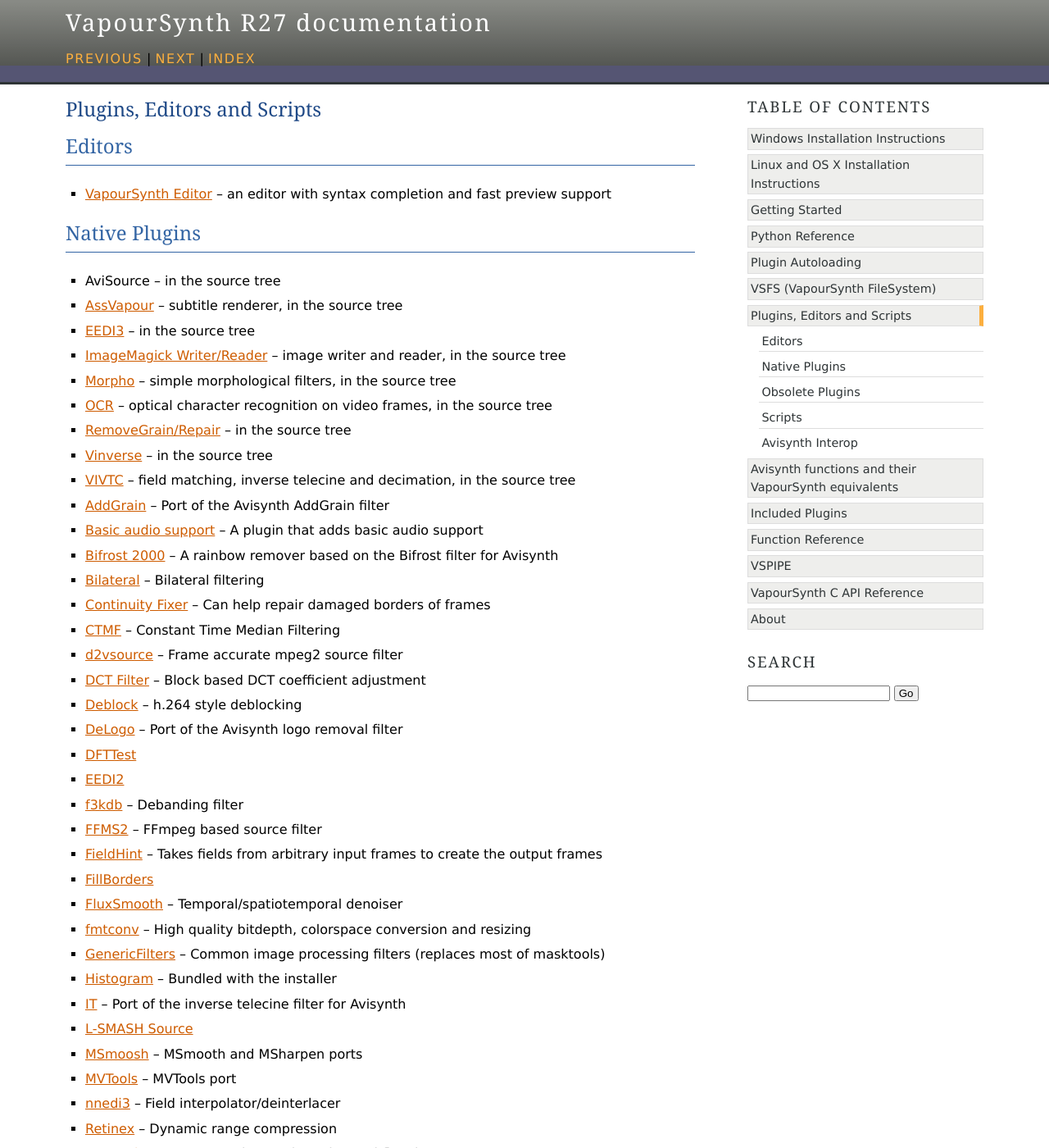
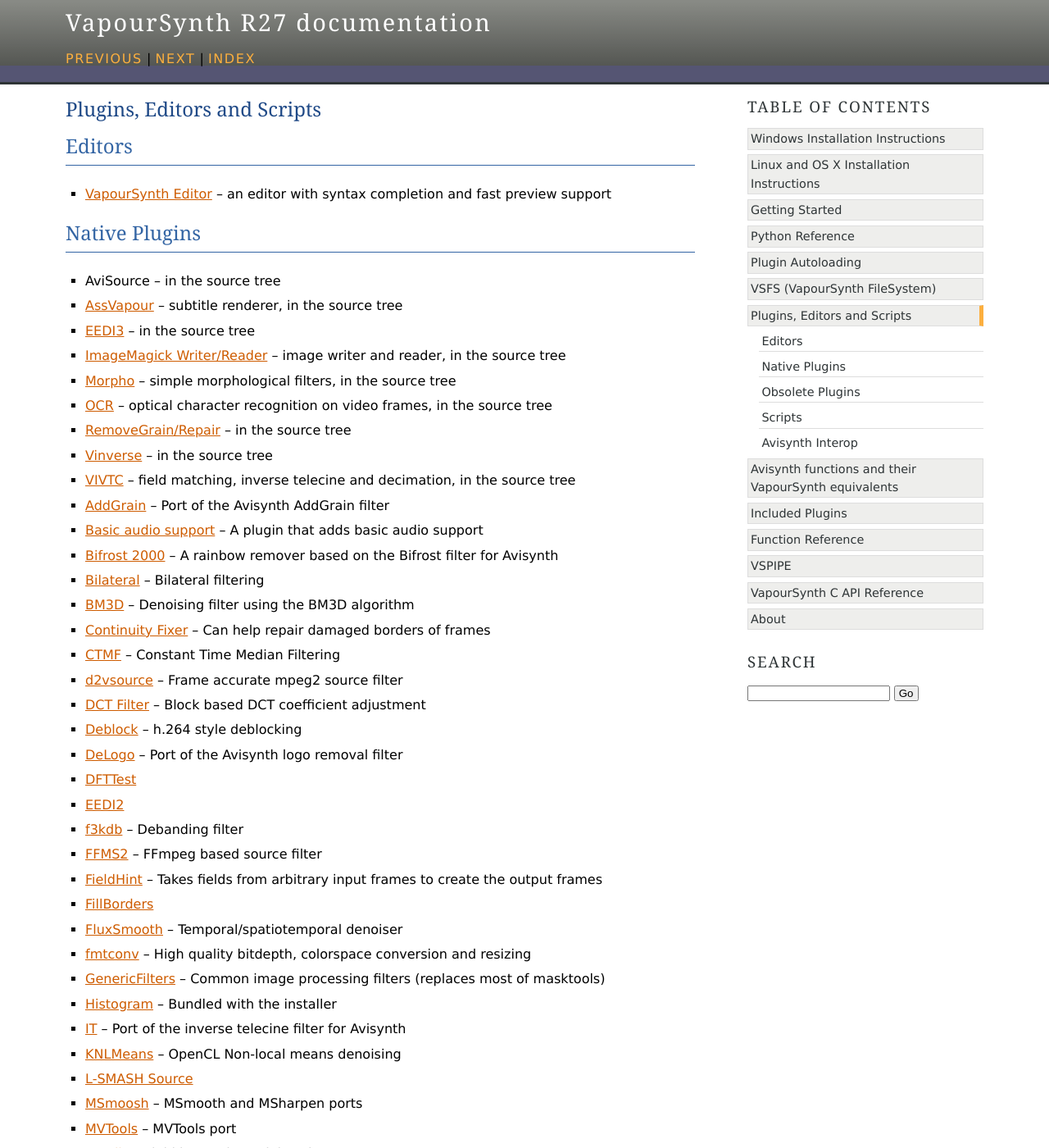
Before and after one commit to vapoursynth/vapoursynth, a Sphinx documentation site: the page built from doc/pluginlist.rst, in a window 1280 px wide and 1400 px high. Shown: the whole window at 82% size. Built offline with Sphinx 7.4.7, drawn with Linux system fonts in a browser that asks for light colours; formulas are drawn with MathJax 3.

Commit message:
Add more filters to the list

```diff
--- a/doc/pluginlist.rst
+++ b/doc/pluginlist.rst
@@ -20,6 +20,7 @@
 * `Basic audio support <http://forum.doom9.org/showthread.php?t=171555>`_ -- A plugin that adds basic audio support
 * `Bifrost 2000 <https://github.com/dubhater/vapoursynth-bifrost>`_ -- A rainbow remover based on the Bifrost filter for Avisynth
 * `Bilateral <http://forum.doom9.org/showthread.php?t=171306>`_ -- Bilateral filtering
+* `BM3D <http://forum.doom9.org/showthread.php?t=172172>`_ -- Denoising filter using the BM3D algorithm
 * `Continuity Fixer <http://forum.doom9.org/showthread.php?t=171785>`_ -- Can help repair damaged borders of frames
 * `CTMF <http://forum.doom9.org/showthread.php?t=171213>`_ -- Constant Time Median Filtering
 * `d2vsource <http://forum.doom9.org/showthread.php?t=166399>`_ -- Frame accurate mpeg2 source filter
@@ -37,6 +38,7 @@
 * `GenericFilters <http://forum.doom9.org/showthread.php?p=1656901#post1656901>`_ -- Common image processing filters (replaces most of masktools)
 * `Histogram <https://github.com/dubhater/vapoursynth-histogram>`_ -- Bundled with the installer
 * `IT <http://forum.doom9.org/showthread.php?t=171246>`_ -- Port of the inverse telecine filter for Avisynth
+* `KNLMeans <http://forum.doom9.org/showthread.php?t=171379>`_ -- OpenCL Non-local means denoising
 * `L-SMASH Source <http://forum.doom9.org/showthread.php?t=167435>`_
 * `MSmoosh <http://forum.doom9.org/showthread.php?t=171159>`_ -- MSmooth and MSharpen ports
 * `MVTools <http://forum.doom9.org/showthread.php?t=171207>`_ -- MVTools port
```
